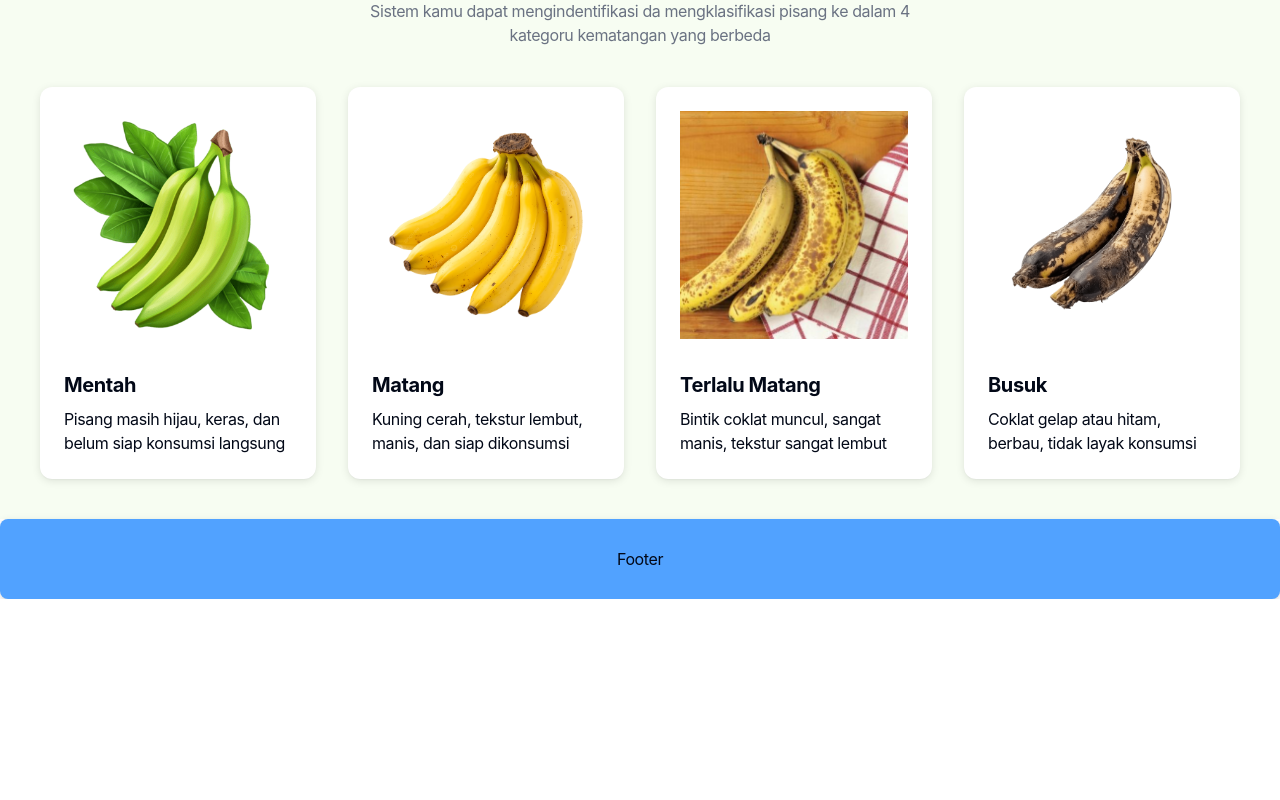
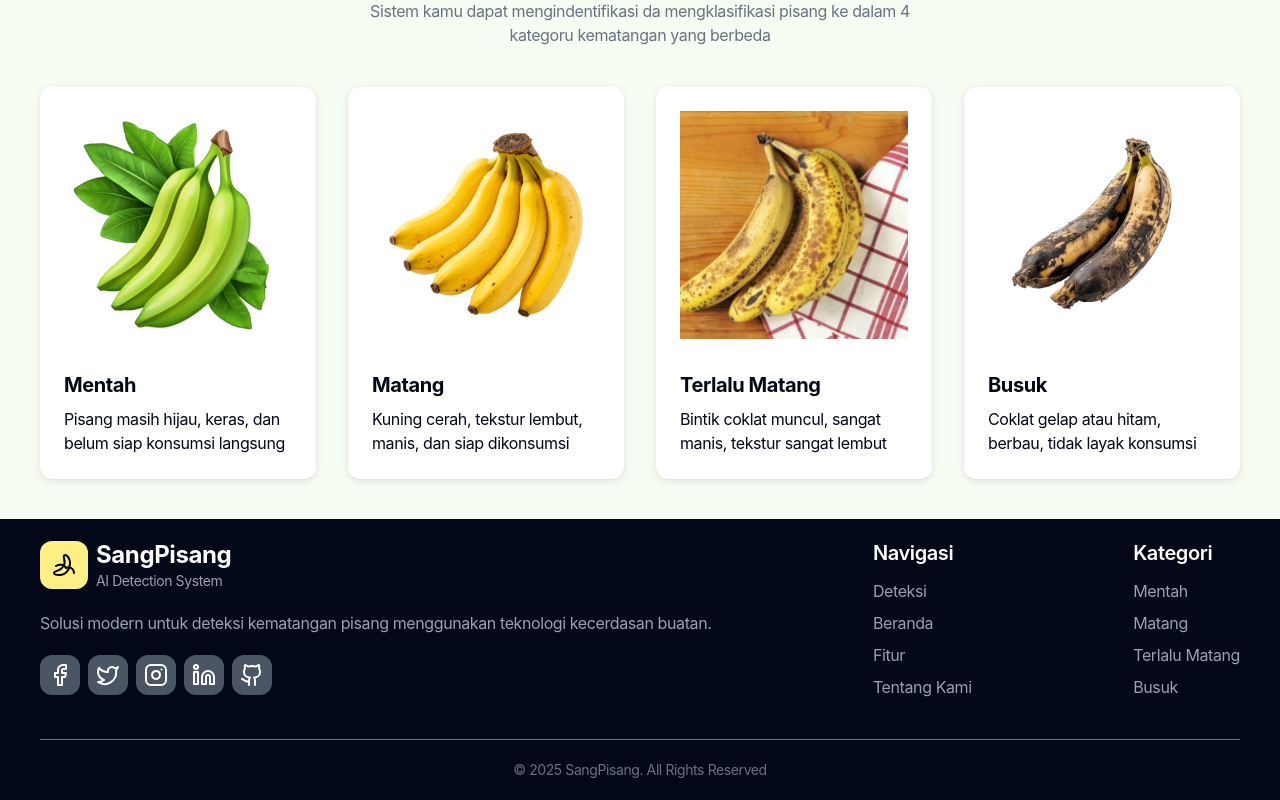
Before and after one commit to Ibrhm1/Banana-Detector, a Next.js app: page / in a window 1280 px wide. Shown: the part 3066-3866 px from the top of the page. Before the commit the page ends 3665 px from the top, so only its background shows below. Built offline with nearby package versions, Linux system fonts and the light colour scheme.

Commit message:
feat: implement footer with social media links and navigation, and create category constants for banana maturity

```diff
--- a/src/components/common/Footer.tsx
+++ b/src/components/common/Footer.tsx
@@ -1,7 +1,115 @@
+import {
+  Banana,
+  Facebook,
+  Github,
+  Instagram,
+  Linkedin,
+  Twitter,
+} from 'lucide-react';
+import Link from 'next/link';
+import { categoryBanana } from '~/constants/category-constant';
+import { NAVBAR_MENUS } from '~/constants/navbar-constant';
+
 export default function Footer() {
+  const mediaSocial = [
+    {
+      name: 'facebook',
+      icon: Facebook,
+      href: 'https://www.facebook.com/',
+    },
+    {
+      name: 'Twitter',
+      icon: Twitter,
+      href: 'https://x.com/',
+    },
+    {
+      name: 'Instagram',
+      icon: Instagram,
+      href: 'https://www.instagram.com/',
+    },
+    {
+      name: 'Linkedin',
+      icon: Linkedin,
+      href: 'https://www.linkedin.com/',
+    },
+    {
+      name: 'Github',
+      icon: Github,
+      href: 'https://github.com/',
+    },
+  ];
+
   return (
-    <footer className="w-full bg-blue-400 shadow-md rounded-lg flex items-center justify-center h-20 px-20">
-      Footer
+    <footer className="w-full bg-foreground text-white py-10 lg:py-5 px-5 md:px-8 lg:px-10 flex flex-col justify-between gap-10">
+      <section className="flex flex-col lg:flex-row gap-8 justify-between">
+        <header className="space-y-5">
+          <section className="flex items-center gap-2">
+            <div className="p-3 bg-yellow-200 text-black w-fit rounded-xl">
+              <Banana />
+            </div>
+
+            <div>
+              <h3 className="text-2xl font-bold">SangPisang</h3>
+              <p className="font-normal text-sm text-gray-400">
+                AI Detection System
+              </p>
+            </div>
+          </section>
+
+          <p className="font-normal text-base text-gray-400">
+            Solusi modern untuk deteksi kematangan pisang menggunakan teknologi
+            kecerdasan buatan.
+          </p>
+
+          <div className="flex gap-2">
+            {mediaSocial.map((social, socialIndex) => (
+              <Link
+                href={social.href}
+                target="_blank"
+                key={socialIndex}
+                className="bg-gray-600 text-white p-2 w-fit rounded-xl"
+              >
+                <social.icon />
+              </Link>
+            ))}
+          </div>
+        </header>
+
+        <div className="flex flex-col gap-3">
+          <h2 className="text-xl font-semibold">Navigasi</h2>
+
+          <div className="flex flex-col gap-2">
+            {NAVBAR_MENUS.map((menu, menuIndex) => (
+              <Link
+                key={menuIndex}
+                href={menu.href}
+                className="text-gray-400 hover:text-gray-200 active:text-gray-200 transition-all"
+              >
+                {menu.name}
+              </Link>
+            ))}
+          </div>
+        </div>
+
+        <div className="flex flex-col gap-3">
+          <h2 className="text-xl font-semibold">Kategori</h2>
+
+          <div className="flex flex-col gap-2">
+            {categoryBanana.map((item, itemIndex) => (
+              <p
+                key={itemIndex}
+                className="text-gray-400 hover:text-gray-200 active:text-gray-200 transition-all"
+              >
+                {item.title}
+              </p>
+            ))}
+          </div>
+        </div>
+      </section>
+
+      <section className="w-full text-center border-t border-gray-500 pt-5 text-gray-500">
+        <p className="text-sm">&copy; 2025 SangPisang. All Rights Reserved</p>
+      </section>
     </footer>
   );
 }
--- a/src/components/common/Navbar.tsx
+++ b/src/components/common/Navbar.tsx
@@ -21,6 +21,7 @@ export default function Navbar() {
         <div className="p-1.5 bg-yellow-200 w-fit md:p-2 rounded-xl">
           <Banana />
         </div>
+
         <Link href={NAVBAR_MENUS[1].href}>
           <h1 className="font-bold text-sm lg:text-xl flex items-center gap-2">
             SangPisang
--- a/src/components/views/beranda/InfoKategory.tsx
+++ b/src/components/views/beranda/InfoKategory.tsx
@@ -2,32 +2,9 @@ import { ClipboardList } from 'lucide-react';
 import Image from 'next/image';
 import HeaderSection from '~/components/layouts/HeaderSection';
 import { Card, CardContent, CardHeader } from '~/components/ui/card';
+import { categoryBanana } from '~/constants/category-constant';
 
 export default function InfoKategori() {
-  const categoryBanana = [
-    {
-      image: '/bananas/mentah.png',
-      title: 'Mentah',
-      description:
-        'Pisang masih hijau, keras, dan belum siap konsumsi langsung',
-    },
-    {
-      image: '/bananas/matang.png',
-      title: 'Matang',
-      description: 'Kuning cerah, tekstur lembut, manis, dan siap dikonsumsi',
-    },
-    {
-      image: '/bananas/terlalu-matang.jpeg',
-      title: 'Terlalu Matang',
-      description: 'Bintik coklat muncul, sangat manis, tekstur sangat lembut',
-    },
-    {
-      image: '/bananas/busuk.png',
-      title: 'Busuk',
-      description: 'Coklat gelap atau hitam, berbau, tidak layak konsumsi',
-    },
-  ];
-
   return (
     <main className="bg-[#f7fdf2] px-5 md:px-8 lg:px-10 py-10">
       <HeaderSection
--- /dev/null
+++ b/src/constants/category-constant.ts
@@ -0,0 +1,22 @@
+export const categoryBanana = [
+  {
+    image: '/bananas/mentah.png',
+    title: 'Mentah',
+    description: 'Pisang masih hijau, keras, dan belum siap konsumsi langsung',
+  },
+  {
+    image: '/bananas/matang.png',
+    title: 'Matang',
+    description: 'Kuning cerah, tekstur lembut, manis, dan siap dikonsumsi',
+  },
+  {
+    image: '/bananas/terlalu-matang.jpeg',
+    title: 'Terlalu Matang',
+    description: 'Bintik coklat muncul, sangat manis, tekstur sangat lembut',
+  },
+  {
+    image: '/bananas/busuk.png',
+    title: 'Busuk',
+    description: 'Coklat gelap atau hitam, berbau, tidak layak konsumsi',
+  },
+];
```
